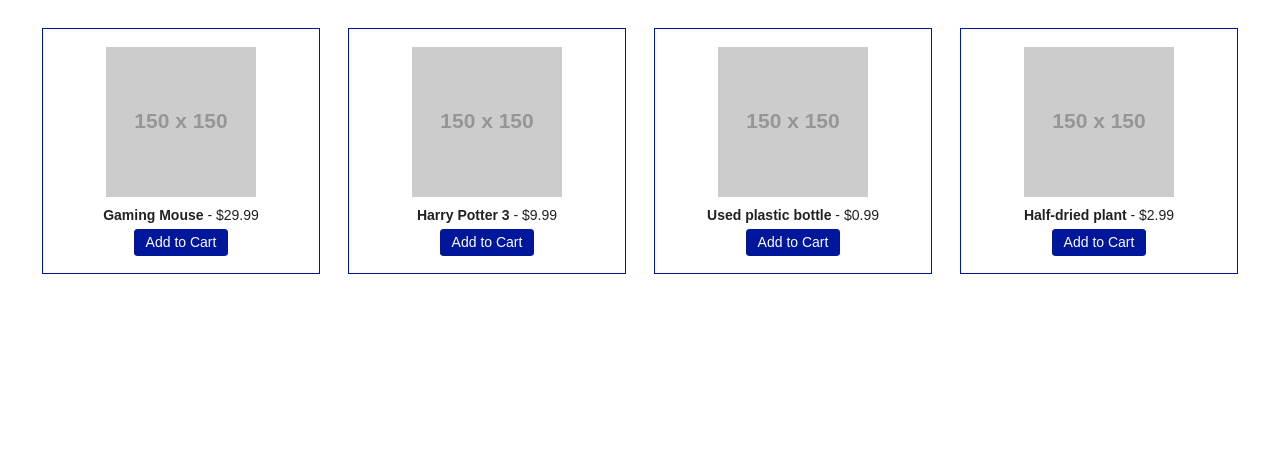
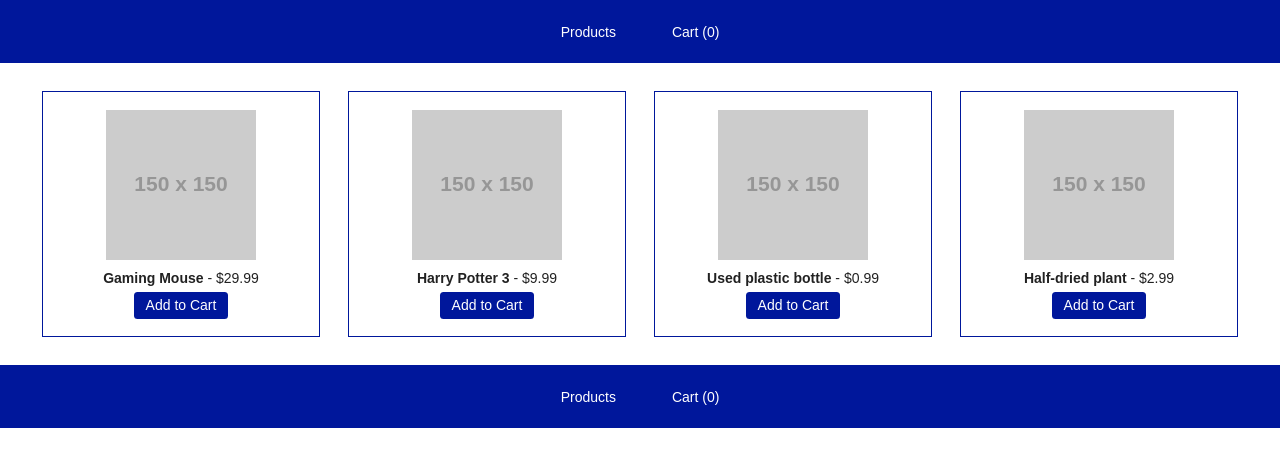
Before and after one commit to deepakbhattmits/redux-vs-context-demo, a React (Create React App) app: page / in a window 1280 px wide. Shown: the top 466 px of the page. Built offline with nearby package versions, Linux system fonts and the light colour scheme.

Commit message:
refector

```diff
--- a/src/App.js
+++ b/src/App.js
@@ -4,6 +4,8 @@ import React from 'react';
 import { BrowserRouter, Route, Switch } from 'react-router-dom';
 import ProductsPage from './pages/Products';
 import CartPage from './pages/Cart';
+import NotFound from './pages/NotFound';
+import Layout from './layout/Layout';
 import { ToastContainer } from 'react-toastify';
 import GlobalState from './context/GlobalState';
 import 'react-toastify/dist/ReactToastify.css';
@@ -13,10 +15,13 @@ const App = props => {
     <GlobalState>
       <ToastContainer autoClose={2000} />
       <BrowserRouter>
-        <Switch>
-          <Route path='/' component={ProductsPage} exact />
-          <Route path='/cart' component={CartPage} exact />
-        </Switch>
+        <Layout>
+          <Switch>
+            <Route path='/' component={ProductsPage} exact />
+            <Route path='/cart' component={CartPage} exact />
+            <Route path='*' component={NotFound} exact />
+          </Switch>
+        </Layout>
       </BrowserRouter>
     </GlobalState>
   );
```
